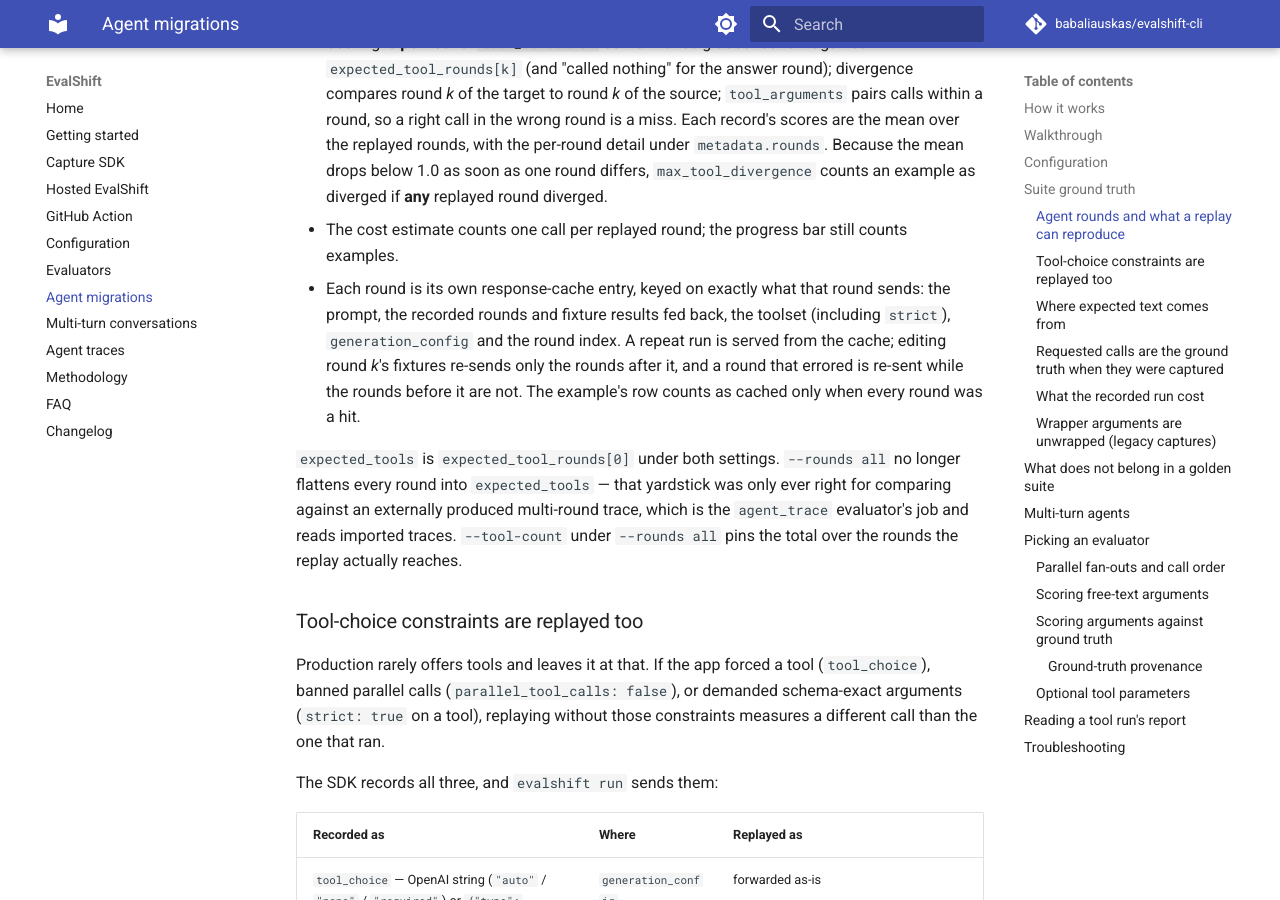
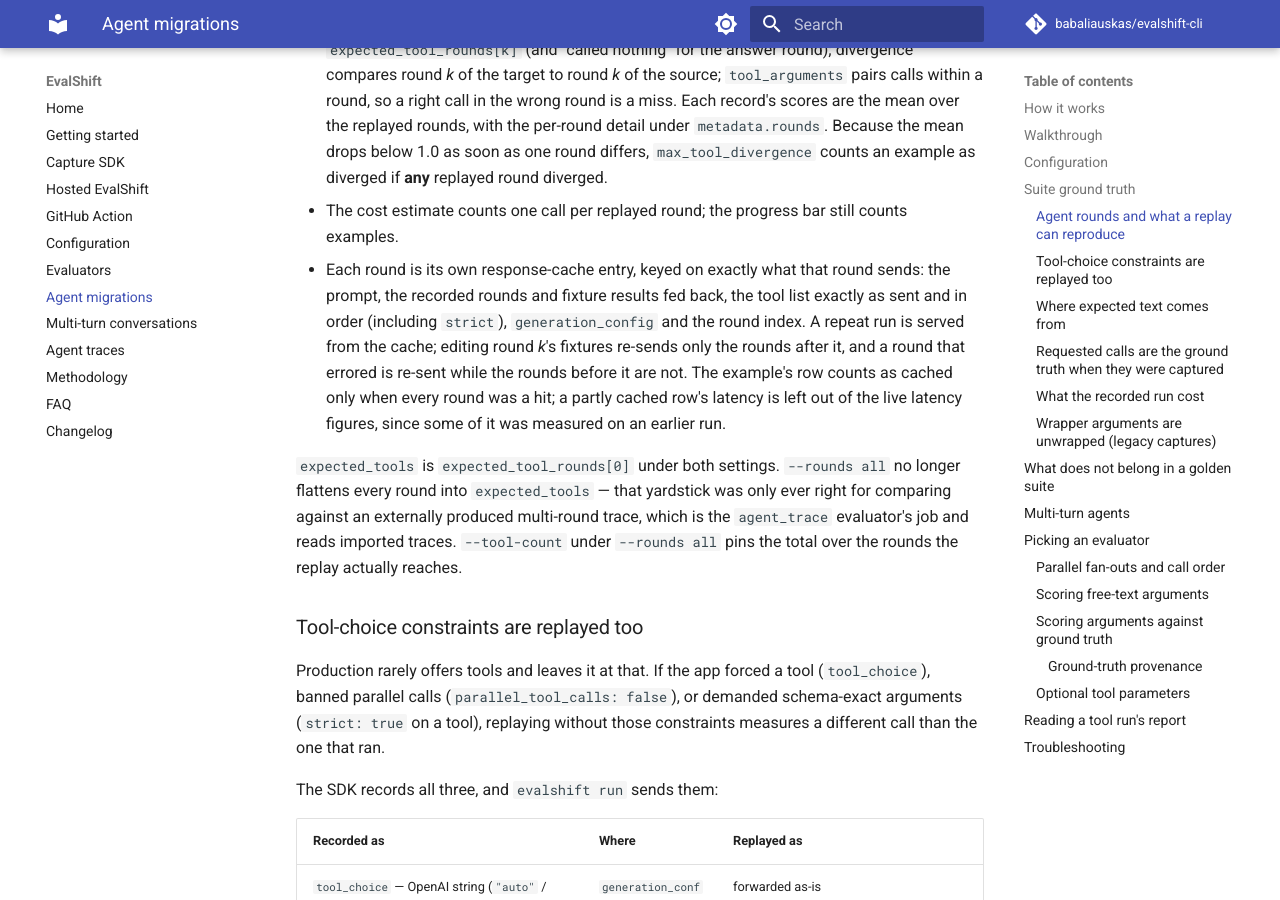
Before and after one commit to babaliauskas/evalshift-cli, an MkDocs documentation site: the page built from docs/agents.md, in a window 1280 px wide and 900 px high, scrolled down 4462 px. Built offline with MkDocs 1.6.1 and Material for MkDocs 9.7.7, drawn with Linux system fonts in a browser that asks for light colours; comment, search, counter and statistics services are not loaded.

Commit message:
docs: tool rounds key the tool list as sent; partly cached latency
The cache docs now describe the tool-path key as the tool list exactly
as sent, in order, not a toolset fingerprint. They say that a partly
cached row's latency is left out of live latency figures, and that
concurrent opens are safe. CHANGELOG gains a Fixed bullet for the
fresh-cache open race, which 1.1.0 also has. The docs/agents.md minimal
config drops a stray `cache: false` that nothing on the page explained.

Co-Authored-By: Claude Opus 5.5 (1M context) <noreply@anthropic.com>

```diff
--- a/docs/agents.md
+++ b/docs/agents.md
@@ -225,11 +224,13 @@ the results recorded in the same round; a name match never reaches across a
   counts examples.
 * Each round is its own response-cache entry, keyed on exactly what that round
   sends: the prompt, the recorded rounds and fixture results fed back, the
-  toolset (including `strict`), `generation_config` and the round index. A
-  repeat run is served from the cache; editing round *k*'s fixtures re-sends
-  only the rounds after it, and a round that errored is re-sent while the
-  rounds before it are not. The example's row counts as cached only when every
-  round was a hit.
+  tool list exactly as sent and in order (including `strict`),
+  `generation_config` and the round index. A repeat run is served from the
+  cache; editing round *k*'s fixtures re-sends only the rounds after it, and a
+  round that errored is re-sent while the rounds before it are not. The
+  example's row counts as cached only when every round was a hit; a partly
+  cached row's latency is left out of the live latency figures, since some of
+  it was measured on an earlier run.
 
 `expected_tools` is `expected_tool_rounds[0]` under both settings. `--rounds
 all` no longer flattens every round into `expected_tools` — that yardstick was
```
Also changed, not shown: other parts of docs/agents.md (+0 -1 lines), CHANGELOG.md (+14 -2 lines), DOCS.md (+1 -1 lines), llms-full.txt (+9 -6 lines).
